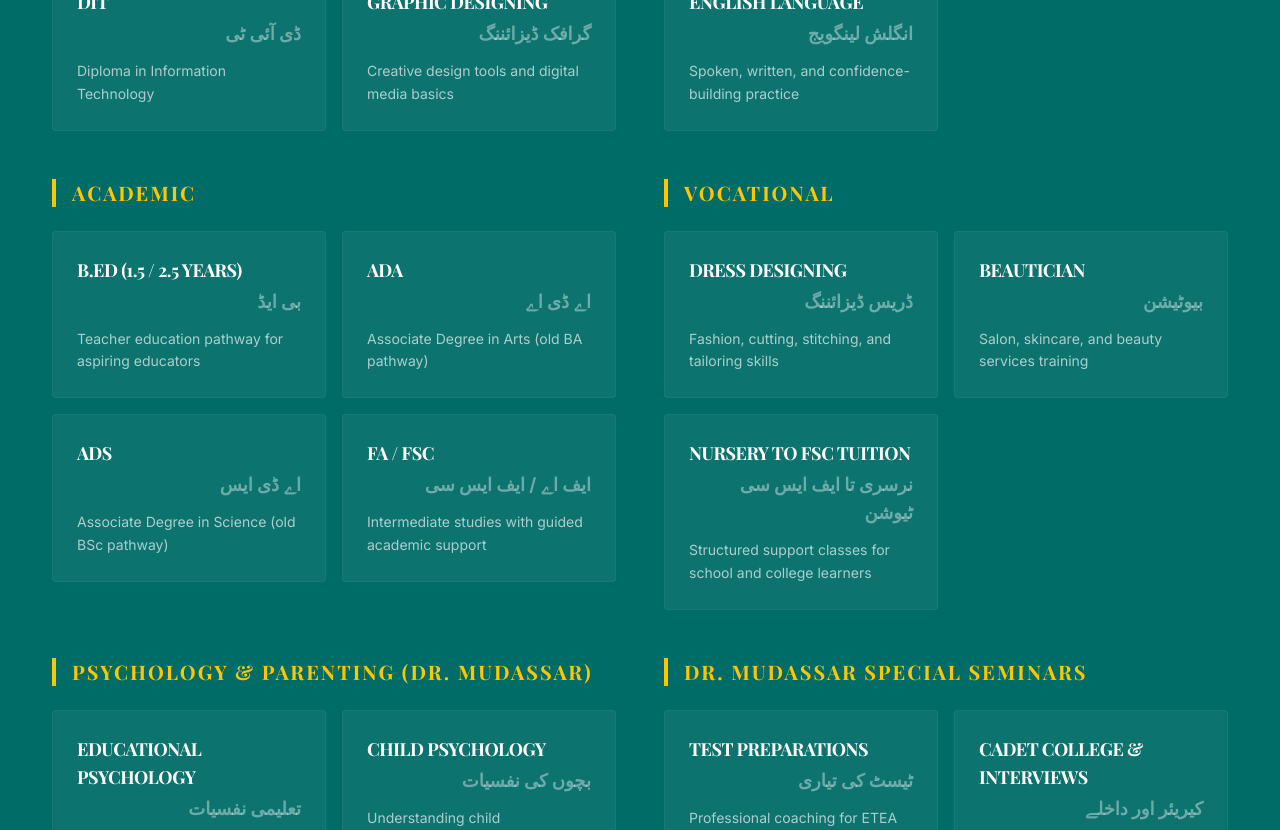
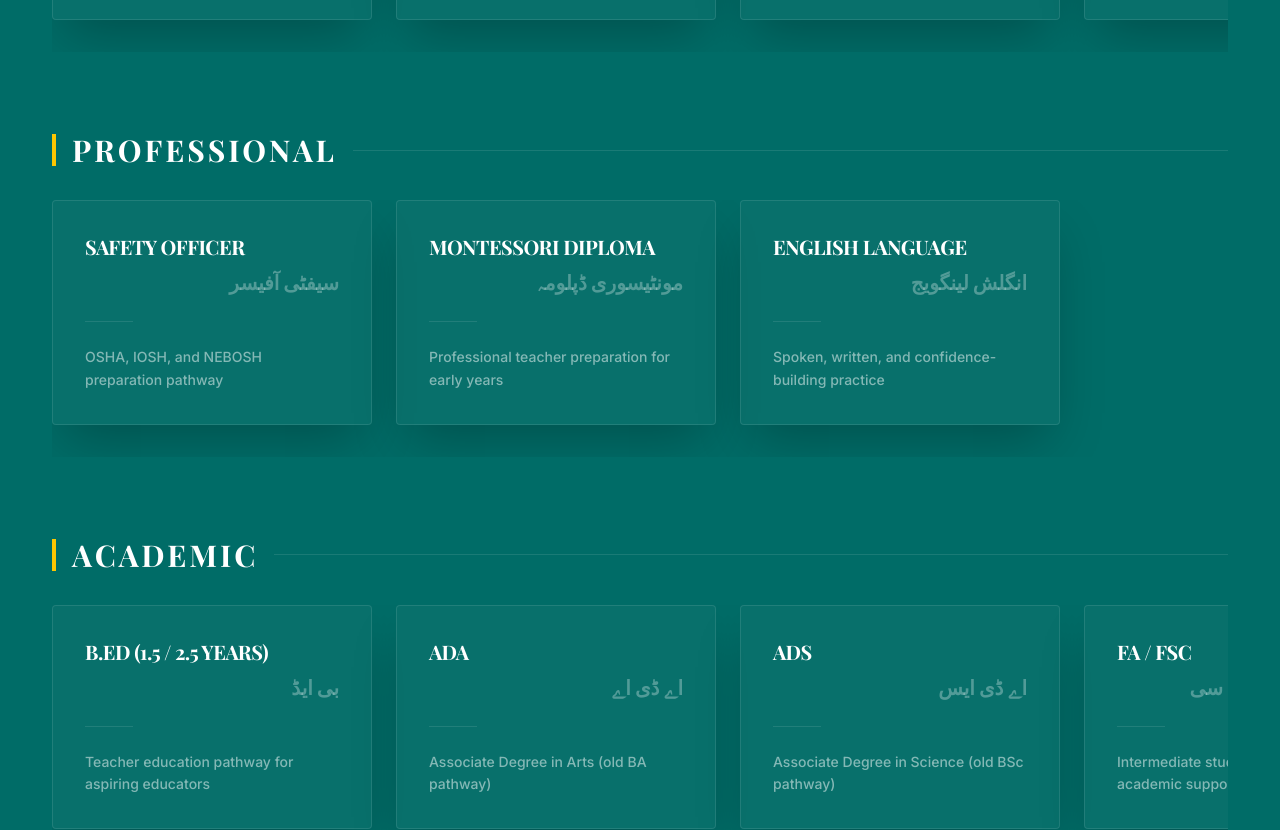
Before and after one commit to zoonfeedback-lab/kips, a Next.js app: page / in a window 1280 px wide. Shown: the part 2640-3470 px from the top of the page. Built offline with nearby package versions, Linux system fonts and the light colour scheme.

Commit message:
fix{programs}: The Style of programs become changes

```diff
--- a/src/components/Programs.tsx
+++ b/src/components/Programs.tsx
@@ -134,7 +134,7 @@ const categories: Category[] = [
         detail: "Professional coaching for ETEA and NTS examinations",
       },
       {
-        title: "Cadet College & Interviews",
+        title: "Cadet College Test Preparation & Interviews",
         urduTitle: "کیریئر اور داخلے",
         detail: "Cadet College Preparations and Interview preparation guidance",
       },
@@ -186,27 +186,37 @@ export default function Programs() {
           <div className="mb-4 hidden h-1 w-32 bg-kips-yellow-500 lg:block" />
         </div>
 
-        <div className="grid grid-cols-1 gap-12 lg:grid-cols-2">
+        <div className="flex flex-col gap-20">
           {categories.map((category) => (
-            <div key={category.name} className="flex flex-col gap-6">
-              <h3 className="border-l-4 border-kips-yellow-500 pl-4 text-xl font-black uppercase tracking-widest text-kips-yellow-500">
+            <div key={category.name} className="group/cat flex flex-col gap-8">
+              <div className="flex items-center gap-4">
+                <div className="h-8 w-1 bg-kips-yellow-500" />
+                <h3 className="text-2xl font-black uppercase tracking-widest text-white lg:text-3xl">
                   {category.name}
                 </h3>
-              <div className="grid grid-cols-1 gap-4 md:grid-cols-2">
+                <div className="h-px flex-grow bg-white/10" />
+              </div>
+
+              <div className="flex gap-6 overflow-x-auto pb-8 no-scrollbar scroll-smooth">
                 {category.programs.map((program) => (
                   <article
                     key={program.title}
-                    className="group rounded-sm border border-white/5 bg-white/5 p-6 transition-all duration-300 hover:border-kips-yellow-500/30"
+                    className="group relative flex min-w-[280px] max-w-[320px] flex-shrink-0 flex-col gap-4 rounded-sm border border-white/10 bg-white/[0.03] p-8 shadow-2xl transition-all duration-500 hover:-translate-y-2 hover:border-kips-yellow-500/40 hover:bg-white/[0.07] lg:min-w-[320px]"
                   >
-                    <h4 className="mb-1 text-lg font-bold uppercase tracking-tight text-white transition-colors group-hover:text-kips-yellow-500">
+                    <div className="absolute inset-0 bg-gradient-to-br from-kips-yellow-500/5 to-transparent opacity-0 transition-opacity duration-500 group-hover:opacity-100" />
+
+                    <div className="relative z-10">
+                      <h4 className="font-display text-xl font-bold uppercase tracking-tight text-white transition-colors duration-300 group-hover:text-kips-yellow-500">
                         {program.title}
                       </h4>
-                    <div className="mb-3 text-lg font-bold text-white/40" dir="rtl">
+                      <div className="mt-2 font-body text-xl font-black text-white/30 transition-colors duration-300 group-hover:text-white/60" dir="rtl">
                         {program.urduTitle}
                       </div>
-                    <p className="text-sm leading-relaxed text-white/65">
+                      <div className="my-6 h-px w-12 bg-white/10 transition-all duration-500 group-hover:w-full group-hover:bg-kips-yellow-500/30" />
+                      <p className="text-sm font-medium leading-relaxed text-white/50 transition-colors duration-300 group-hover:text-white/80">
                         {program.detail}
                       </p>
+                    </div>
                   </article>
                 ))}
               </div>
@@ -218,15 +228,13 @@ export default function Programs() {
           {notes.map((note) => (
             <div
               key={note.label}
-              className={`rounded-sm border p-8 ${
-                note.tone === "accent"
+              className={`rounded-sm border p-8 ${note.tone === "accent"
                   ? "border-kips-red-600/30 bg-kips-red-600/10"
                   : "border-kips-yellow-500/20 bg-white/5"
                 }`}
             >
               <span
-                className={`mb-4 inline-block rounded-sm px-3 py-1 text-[0.6rem] font-black uppercase tracking-widest ${
-                  note.tone === "accent"
+                className={`mb-4 inline-block rounded-sm px-3 py-1 text-[0.6rem] font-black uppercase tracking-widest ${note.tone === "accent"
                     ? "bg-kips-red-600 text-white"
                     : "bg-kips-yellow-500 text-kips-navy-900"
                   }`}
@@ -234,8 +242,7 @@ export default function Programs() {
                 {note.label}
               </span>
               <p
-                className={`text-lg font-bold leading-relaxed lg:text-xl ${
-                  note.label === "اردو نوٹ" || note.label === "AIOU Special Notice"
+                className={`text-lg font-bold leading-relaxed lg:text-xl ${note.label === "اردو نوٹ" || note.label === "AIOU Special Notice"
                     ? "font-body text-white/90"
                     : "text-white"
                   }`}
```
Lines whose indentation alone changed are shown as unchanged.
